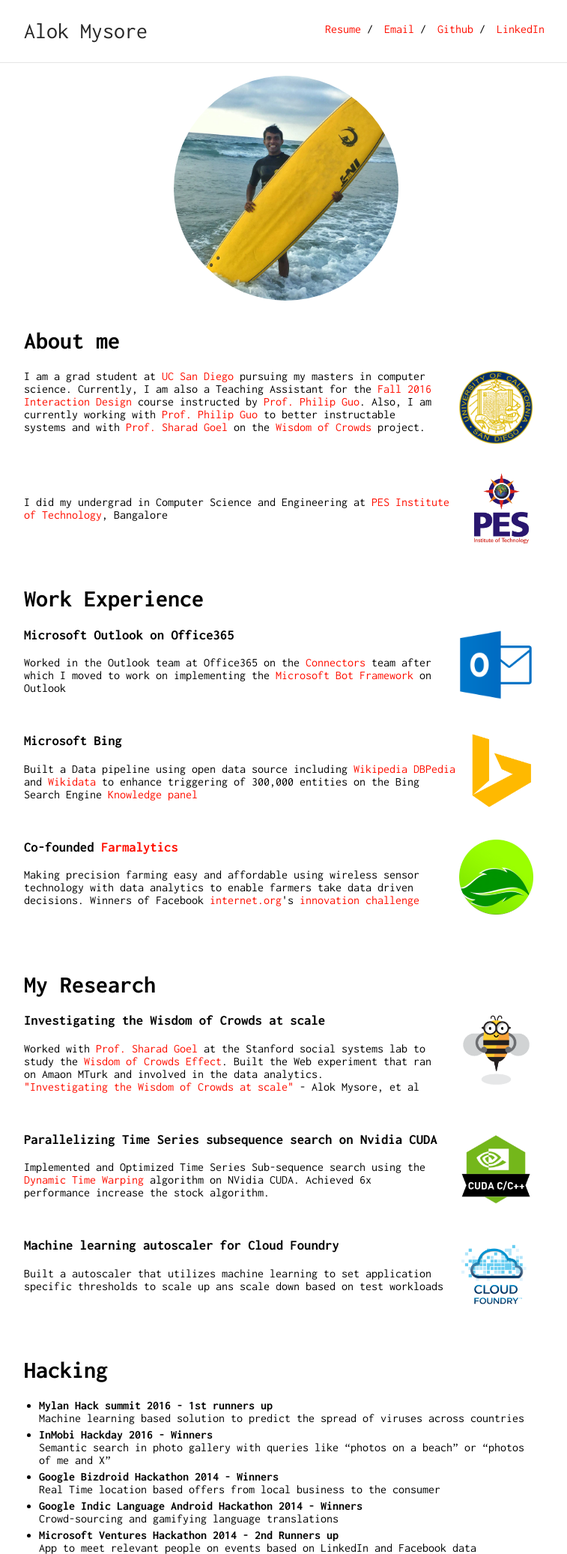
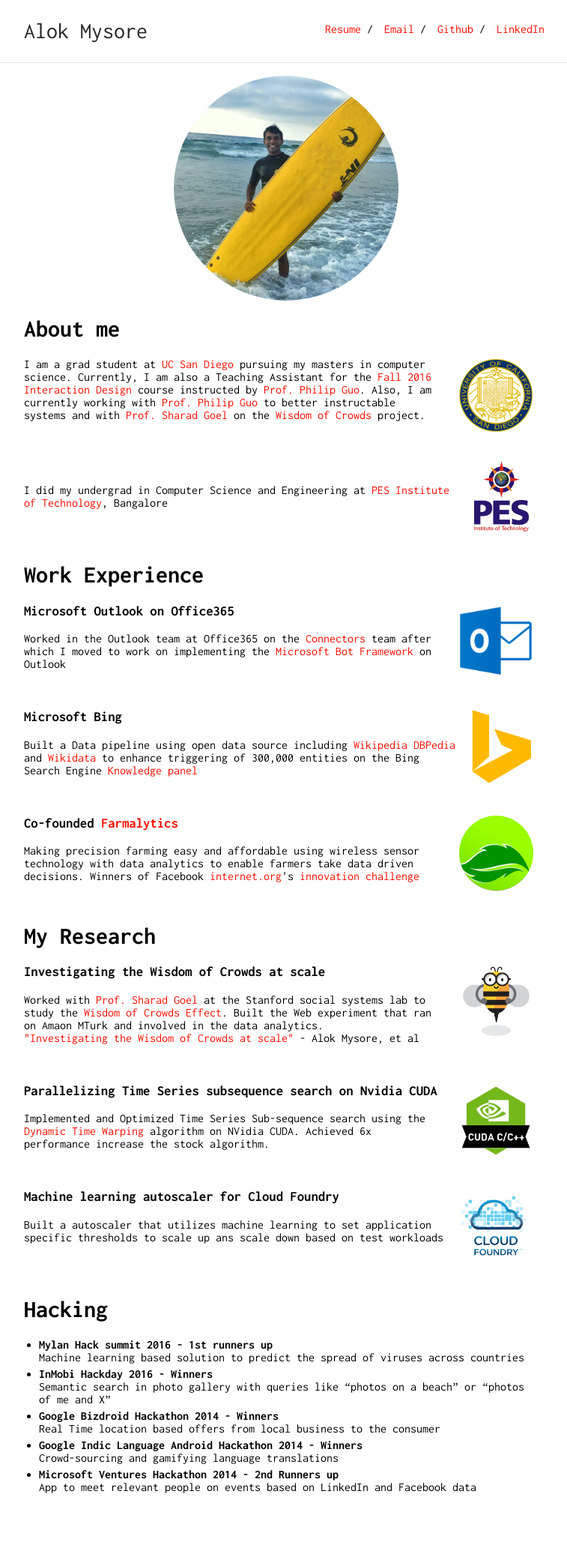
Before and after one commit to alok-sm/HomepageSource, a Jekyll site: the page index.html, which Jekyll copies as it is, in a window 1280 px wide. Shown: the whole page at 75% size, without its empty margins (258-1015 px from the left). Built offline with Jekyll 4.4.1, drawn with Linux system fonts in a browser that asks for light colours; after the commit the page ends 1992 px from its top, so only the background shows below that.

Commit message:
commit at Wed Nov 30 18:00:21 PST 2016

```diff
--- a/index.md
+++ b/index.html
@@ -1,88 +1,159 @@
----
-layout: default
----
+<!DOCTYPE html>
+<html lang="en">
+<head>
+    <title>Alok Mysore</title>
+
+    <meta charset="utf-8">
+    <meta name="viewport" content="width=device-width, initial-scale=1">
+    <meta name="keywords" content="Alok, Mysore, Shankar, Computer Science, PESIT, UCSD, UC San Diego, PES Institute of Technology">
+    <meta name="author" content="Alok Mysore">
 
 
-![Profile Picture]({{ site.url }}{{ site.baseurl }}/files/images/avatar.jpg){:class="profile-picture"}
+
+    <meta name="description" content="">
+    <link href='https://fonts.googleapis.com/css?family=Inconsolata:400,700' rel='stylesheet' type='text/css'>
+    <link rel="alternate" type="application/rss+xml" title="Alok Mysore RSS" href="/feed.xml" />
+    <link rel="stylesheet" href="/css/main.css">
+    <link rel="icon" type="image/ico" href="/files/images/favicon.ico">
+    <link rel="shortcut-icon" type="image/ico" href="/files/images/favicon.ico">
+
+    <!-- Facebook Open Graph -->
+    <meta name="og:description" content="">
+    <meta name="og:title" content="Alok Mysore">
+    <meta name="og:url" content="/">
+    <meta name="og:type" content="article">
+
+
+    <!-- Twitter -->
+    <meta name="twitter:card" content="summary">
+    <meta name="twitter:title" content="Alok Mysore">
+    <meta name="twitter:description" content="">
+    <meta name="twitter:url" content="/">
+
+        <meta name="twitter:image" content="">
+
+</head>
+<body>
+    <div class="wrapper">
+        <div class="navbar container">
+            <a id="author-name" class="alignable pull-left" href="">Alok Mysore</a>
+            <ul class="alignable pull-right navbar-ul">
+
+
+                        <li class="alignable pull-right nav-list"><a target="_blank" href="https://www.linkedin.com/in/aloksm">LinkedIn</a>
+
+
+                        </li>
+
+
+                        <li class="alignable pull-right nav-list"><a target="_blank" href="https://github.com/alok-sm">Github</a>
+
+
+                        /
+
+                        </li>
+
+
+                        <li class="alignable pull-right nav-list"><a target="_blank" href="mailto:alok.shankar.m@gmail.com">Email</a>
+
+
+                        /
+
+                        </li>
+
+
+                        <li class="alignable pull-right nav-list"><a target="_blank" href="/files/Resume-Alok_Mysore.pdf">Resume</a>
+
+
+                        /
+
+                        </li>
+
+            </ul>
+        </div>
+        <div style="clear:both"></div>
+        <hr>
+
+            <div class="container content">
+                <p><img src="/files/images/avatar.jpg" alt="Profile Picture" class="profile-picture" /></p>
 
 <a name="aboutme"></a>
 <h1>About me</h1>
 <div>
-	<img src="{{ site.url }}{{ site.baseurl }}/files/images/ucsd_logo.png" class="logo">
+	<img src="/files/images/ucsd_logo.png" class="logo" />
 	<p>
 		I am a grad student at <a href="http://ucsd.edu" target="_blank">UC San Diego</a> pursuing my masters in computer science. Currently, I am also a Teaching Assistant for the <a href="http://ixd.ucsd.edu/home/f16/" target="_blank">Fall 2016 Interaction Design</a> course instructed by  <a href="http://www.pgbovine.net" target="_blank">Prof. Philip Guo</a>. Also, I am currently working with  <a href="http://www.pgbovine.net" target="_blank">Prof. Philip Guo</a> to better instructable systems and with  <a href="http://5harad.com" target="_blank">Prof. Sharad Goel</a> on the <a href="https://wisdomofcrowds.stanford.edu/web/#/about/research">Wisdom of Crowds</a> project.
 	</p>
-	<br>
-	<br>
+	<br />
+	<br />
 </div>
 <div>
-	<img src="{{ site.url }}{{ site.baseurl }}/files/images/pesit_logo.jpg" class="logo">
-	<br>
+	<img src="/files/images/pesit_logo.jpg" class="logo" />
+	<br />
 	<p>
 		I did my undergrad in Computer Science and Engineering at <a href="http://pesit.pes.edu/" target="_blank">PES Institute of Technology</a>, Bangalore
 	</p>
-	<br>
-	<br>
+	<br />
+	<br />
 </div>
 
 <a name="workexp"></a>
 <h1>Work Experience</h1>
 <div>
-	<img src="{{ site.url }}{{ site.baseurl }}/files/images/outlook_logo.png" class="logo">
+	<img src="/files/images/outlook_logo.png" class="logo" />
 	<h3>Microsoft Outlook on Office365</h3>
 	<p>
 		Worked in the Outlook team at Office365 on the <a href="https://blogs.office.com/2016/03/25/introducing-office-365-connectors/" target="_blank">Connectors</a> team after which I moved to work on implementing the <a href="https://dev.botframework.com/" target="_blank">Microsoft Bot Framework</a> on Outlook
 	</p>
-	<br>
+	<br />
 </div>
 <div>
-	<img src="{{ site.url }}{{ site.baseurl }}/files/images/bing_logo.png" class="logo">
+	<img src="/files/images/bing_logo.png" class="logo" />
 	<h3>Microsoft Bing</h3>
 	<p>
 		Built a Data pipeline using open data source including <a href="https://www.wikipedia.org/" target="_blank">Wikipedia</a> <a href="http://wiki.dbpedia.org/" target="_blank">DBPedia</a> and <a href="https://www.wikidata.org/wiki/Wikidata:Main_Page" target="_blank">Wikidata</a> to enhance triggering of 300,000 entities on the Bing Search Engine <a href="https://en.wikipedia.org/wiki/Knowledge_Graph" target="_blank">Knowledge panel</a>
 	</p>
-	<br>
+	<br />
 </div>
 <div>
-	<img src="{{ site.url }}{{ site.baseurl }}/files/images/farmalytics_logo.png" class="logo">
+	<img src="/files/images/farmalytics_logo.png" class="logo" />
 	<h3>Co-founded <a href="http://farmalytics.com/" target="_blank">Farmalytics</a></h3>
 	<p>
 		Making precision farming easy and affordable using wireless sensor technology with data analytics to enable farmers take data driven decisions. Winners of Facebook <a href="https://info.internet.org/en/" target="_blank">internet.org</a>'s <a href="https://info.internet.org/en/blog/2015/10/20/innovationchallengeindia/" target="_blank">innovation challenge</a>
 	</p>
-	<br>
+	<br />
 </div>
 
-<br>
 <a name="research"></a>
 <h1>My Research</h1>
 <div>
-	<img src="{{ site.url }}{{ site.baseurl }}/files/images/woc_logo.png" class="logo">
+	<img src="/files/images/woc_logo.png" class="logo" />
 	<h3>Investigating the Wisdom of Crowds at scale</h3>
 	<p>
 		Worked with  <a href="https://5harad.com/" target="_blank">Prof. Sharad Goel</a> at the Stanford social systems lab to study the <a href="https://wisdomofcrowds.stanford.edu/web/#/about/research" target="_blank">Wisdom of Crowds Effect</a>. Built the Web experiment that ran on Amaon MTurk and involved in the data analytics.
-		<br>
+		<br />
 		<a href="http://dl.acm.org/citation.cfm?id=2815725" target="_blank">"Investigating the Wisdom of Crowds at scale"</a> - Alok Mysore, et al
 	</p>
-	<br>
+	<br />
 </div>
 
 <div>
-	<img src="{{ site.url }}{{ site.baseurl }}/files/images/cuda_logo.png" class="logo">
+	<img src="/files/images/cuda_logo.png" class="logo" />
 	<h3>Parallelizing Time Series subsequence search on Nvidia CUDA</h3>
 	<p>
 		Implemented and Optimized Time Series Sub-sequence search using the <a href="https://en.wikipedia.org/wiki/Dynamic_time_warping" target="_blank">Dynamic Time Warping</a> algorithm on NVidia CUDA. Achieved 6x performance increase the stock algorithm.
 	</p>
-	<br>
+	<br />
 </div>
 
 <div>
-	<img src="{{ site.url }}{{ site.baseurl }}/files/images/cf_logo.png" class="logo">
+	<img src="/files/images/cf_logo.png" class="logo" />
 	<h3>Machine learning autoscaler for Cloud Foundry</h3>
 	<p>
 		Built a autoscaler that utilizes machine learning to set application specific thresholds to scale up ans scale down based on test workloads
 	</p>
-	<br>
-	<br>
+	<br />
+	<br />
 </div>
 
 <a name="hacking"></a>
```
Also changed, not shown: other parts of index.html (+20 -5 lines).
